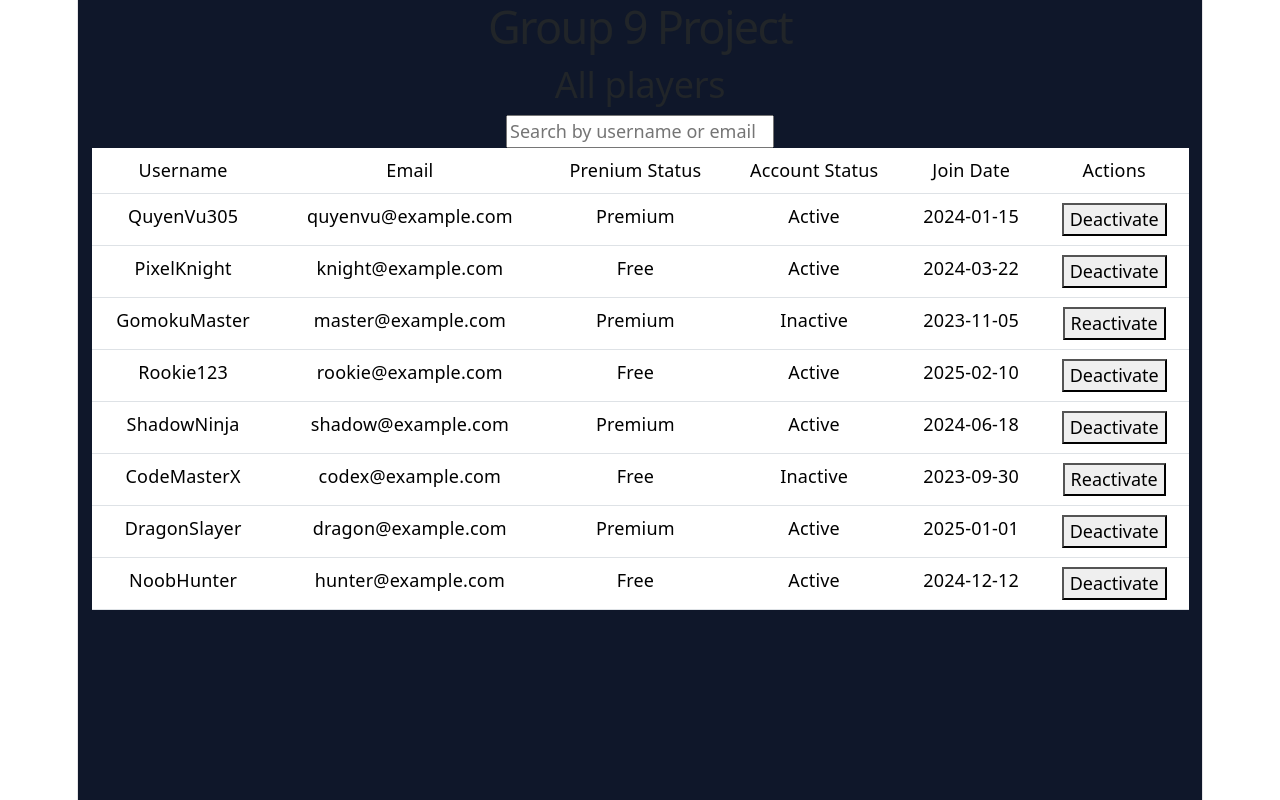
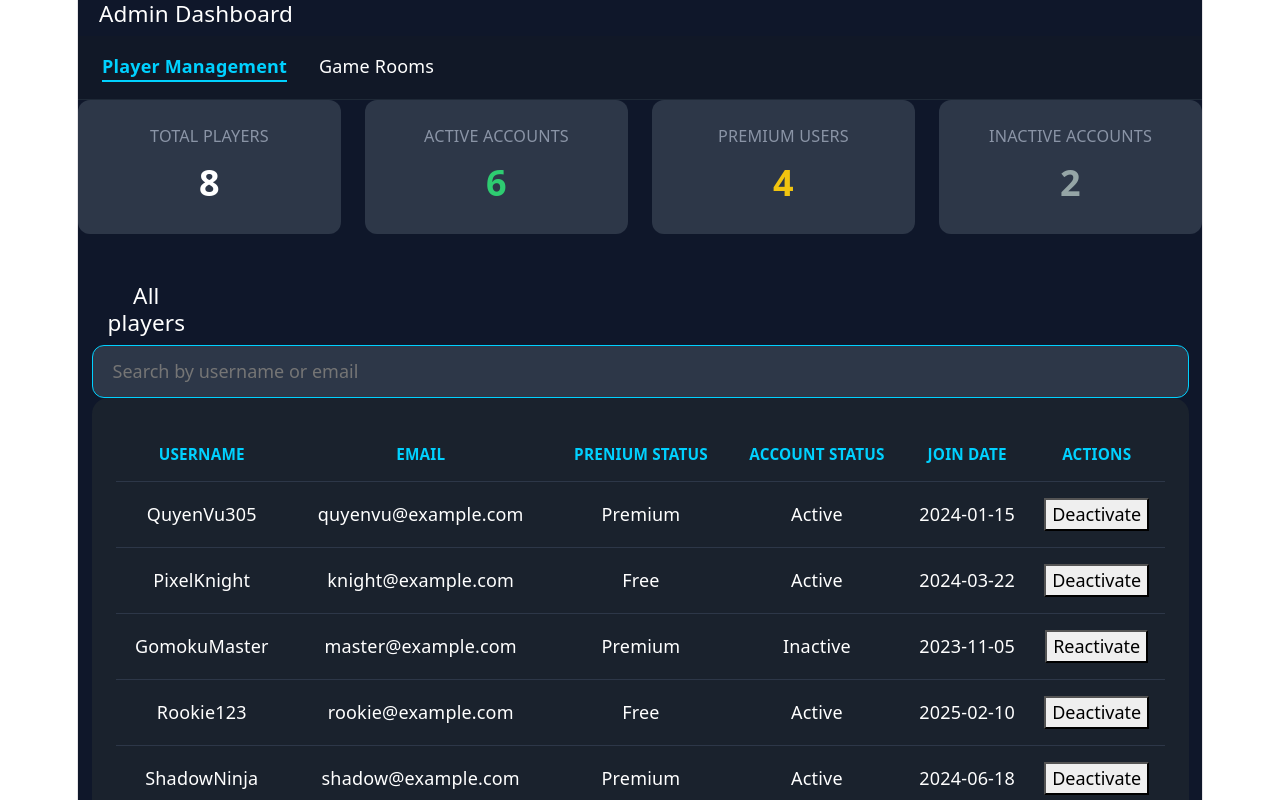
Before and after one commit to RMIT-Full-Stack-Development-2026A/Group9, a React app in the folder frontend/: page / in a window 1280 px wide. Shown: the top 800 px of the page. Built offline with nearby package versions, Linux system fonts and the light colour scheme; the HTML template or start-up script is replaced by a standard one.

Commit message:
Position TablePlayer
Move the TablePlayer folder from components to pages/AdminDashboad

```diff
--- a/frontend/src/App.jsx
+++ b/frontend/src/App.jsx
@@ -1,12 +1,10 @@
-import PlayerTable from "./components/PlayerTable/PlayerTable";
-
+import AdminDashboard from "./pages/AdminDashboard/AdminDashboard";
+import './App.css'
 let App = () => {
   return (
     <div>
-
-      <h1>Group 9 Project</h1>
       <div>
-        <PlayerTable/>
+        <AdminDashboard/>
       </div>
 
     </div>
--- a/frontend/src/components/PlayerTable/players.js
+++ /dev/null
@@ -1,11 +0,0 @@
-const players = [
-    { id: 1, username: 'QuyenVu305', email: 'quyenvu@example.com', isPremium: true, isActive: true, joinedDate: '2024-01-15', isDeactivated: false },
-    { id: 2, username: 'PixelKnight', email: 'knight@example.com', isPremium: false, isActive: true, joinedDate: '2024-03-22', isDeactivated: false },
-    { id: 3, username: 'GomokuMaster', email: 'master@example.com', isPremium: true, isActive: false, joinedDate: '2023-11-05', isDeactivated: true },
-    { id: 4, username: 'Rookie123', email: 'rookie@example.com', isPremium: false, isActive: true, joinedDate: '2025-02-10', isDeactivated: false },
-    { id: 5, username: 'ShadowNinja', email: 'shadow@example.com', isPremium: true, isActive: true, joinedDate: '2024-06-18', isDeactivated: false },
-    { id: 6, username: 'CodeMasterX', email: 'codex@example.com', isPremium: false, isActive: false, joinedDate: '2023-09-30', isDeactivated: true },
-    { id: 7, username: 'DragonSlayer', email: 'dragon@example.com', isPremium: true, isActive: true, joinedDate: '2025-01-01', isDeactivated: false },
-    { id: 8, username: 'NoobHunter', email: 'hunter@example.com', isPremium: false, isActive: true, joinedDate: '2024-12-12', isDeactivated: false }
-]
-export default players;
--- /dev/null
+++ b/frontend/src/pages/AdminDashboard/PlayerTable/PlayerTable.css
@@ -0,0 +1,41 @@
+.title{
+    margin-right: 90%;
+    color: #ffffff;
+}
+.tableContainer {
+    background-color: #1a222d;
+    padding: 24px;
+    border-radius: 16px;
+    color: #ffffff;
+}
+.tablePlayer {
+    width: 100%;
+    border-collapse: collapse;
+    margin-top: 20px;
+    background-color: #1a222d;
+}
+.tablePlayer thead td {
+    color: #00d1ff;
+    font-size: 0.85rem;
+    text-transform: uppercase;
+    padding-bottom: 15px;
+    border-bottom: 1px solid #2d3748;
+    font-weight: bold;
+}
+
+.tablePlayer tbody tr {
+    border-bottom: 1px solid #2d3748;
+}
+
+.tablePlayer tbody td {
+    padding: 16px 0;
+    vertical-align: middle;
+}
+#sBar {
+    width: 100%;
+    background-color: #2d3748;
+    border: 1px solid #00d1ff;
+    border-radius: 12px;
+    padding: 12px 20px;
+    color: white;
+}
--- a/frontend/src/components/PlayerTable/PlayerTable.jsx
+++ b/frontend/src/pages/AdminDashboard/PlayerTable/PlayerTable.jsx
@@ -1,8 +1,8 @@
 import { useState } from 'react';
-import players from './players';
+import './PlayerTable.css';
 
-let PlayerTable = () => {
-    const [gamers, setgamers] = useState(players);
+let PlayerTable = ({ gamers, setgamers }) => {
+
 
     const [searchQuery,setSearchQuery]= useState('');
 
@@ -23,7 +23,7 @@
 
     return (
         <div className='container' >
-            <h2 className='title'>All players</h2>
+            <h5 className='title'>All players</h5>
 
             <div className='searchBar'>
                 <input
@@ -36,10 +36,10 @@
             </div>
 
             <div className='tableContainer'>
-                <table className='table'>
+                <table className='tablePlayer'>
                     <thead>
                         <tr>
-                            <td>Username</td>
+                            <td >Username</td>
                             <td>Email</td>
                             <td>Prenium Status</td>
                             <td>Account Status</td>
--- /dev/null
+++ b/frontend/src/pages/AdminDashboard/PlayerTable/players.js
@@ -0,0 +1,11 @@
+const players = [
+  { id: 1, username: 'QuyenVu305', email: 'quyenvu@example.com', isPremium: true, isActive: true, isDeactivated: false, joinedDate: '2024-01-15' },
+  { id: 2, username: 'PixelKnight', email: 'knight@example.com', isPremium: false, isActive: true, isDeactivated: false, joinedDate: '2024-03-22' },
+  { id: 3, username: 'GomokuMaster', email: 'master@example.com', isPremium: true, isActive: false, isDeactivated: true, joinedDate: '2023-11-05' },
+  { id: 4, username: 'Rookie123', email: 'rookie@example.com', isPremium: false, isActive: true, isDeactivated: false, joinedDate: '2025-02-10' },
+  { id: 5, username: 'ShadowNinja', email: 'shadow@example.com', isPremium: true, isActive: true, isDeactivated: false, joinedDate: '2024-06-18' },
+  { id: 6, username: 'CodeMasterX', email: 'codex@example.com', isPremium: false, isActive: false, isDeactivated: true, joinedDate: '2023-09-30' },
+  { id: 7, username: 'DragonSlayer', email: 'dragon@example.com', isPremium: true, isActive: true, isDeactivated: false, joinedDate: '2025-01-01' },
+  { id: 8, username: 'NoobHunter', email: 'hunter@example.com', isPremium: false, isActive: true, isDeactivated: false, joinedDate: '2024-12-12' }
+];
+export default players
```
Also changed, not shown: frontend/src/components/PlayerTable/PlayerTable.css (deleted).
